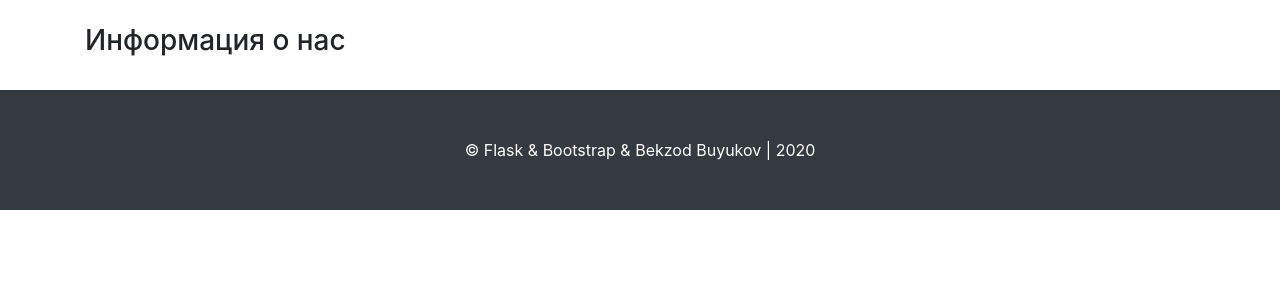
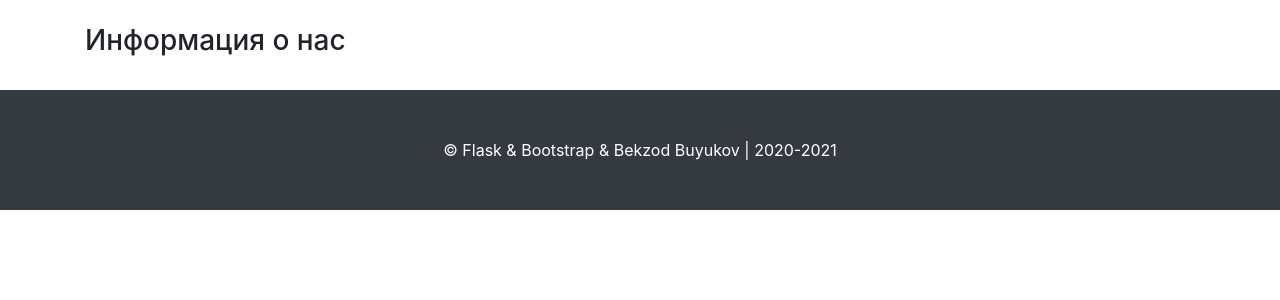
Before and after one commit to bekzodbuyukov/pets-food-store, a Flask app: page /about in a window 1280 px wide. Shown: the part 56-356 px from the top of the page. Run offline with Flask 2, Linux system fonts and the light colour scheme; some libraries are stand-ins or nearby versions.

Commit message:
Added 2021

```diff
--- a/templates/base.html
+++ b/templates/base.html
@@ -56,7 +56,7 @@
   <!-- Footer -->
   <footer class="py-5 bg-dark">
     <div class="container">
-      <p class="m-0 text-center text-white">&copy; Flask & Bootstrap & Bekzod Buyukov | 2020</p>
+      <p class="m-0 text-center text-white">&copy; Flask & Bootstrap & Bekzod Buyukov | 2020-2021</p>
     </div>
   </footer>
   <!-- END Footer -->
```
